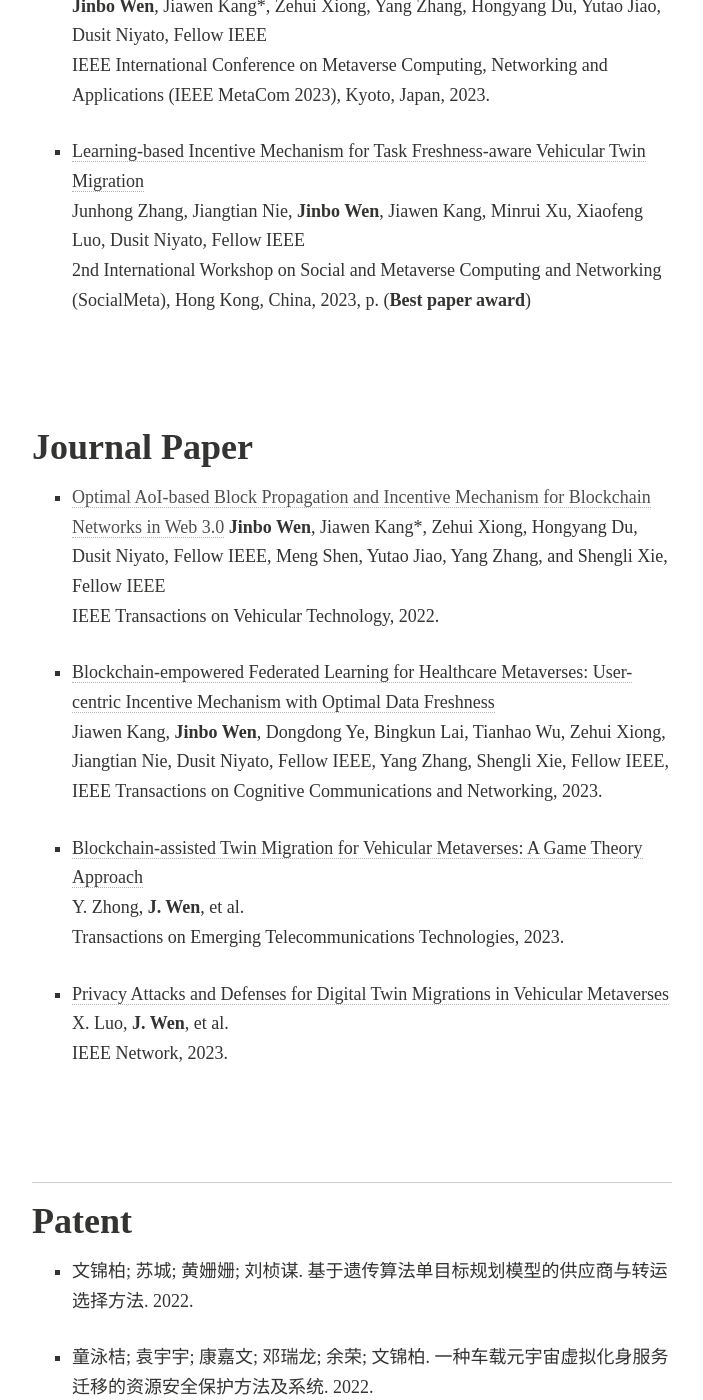
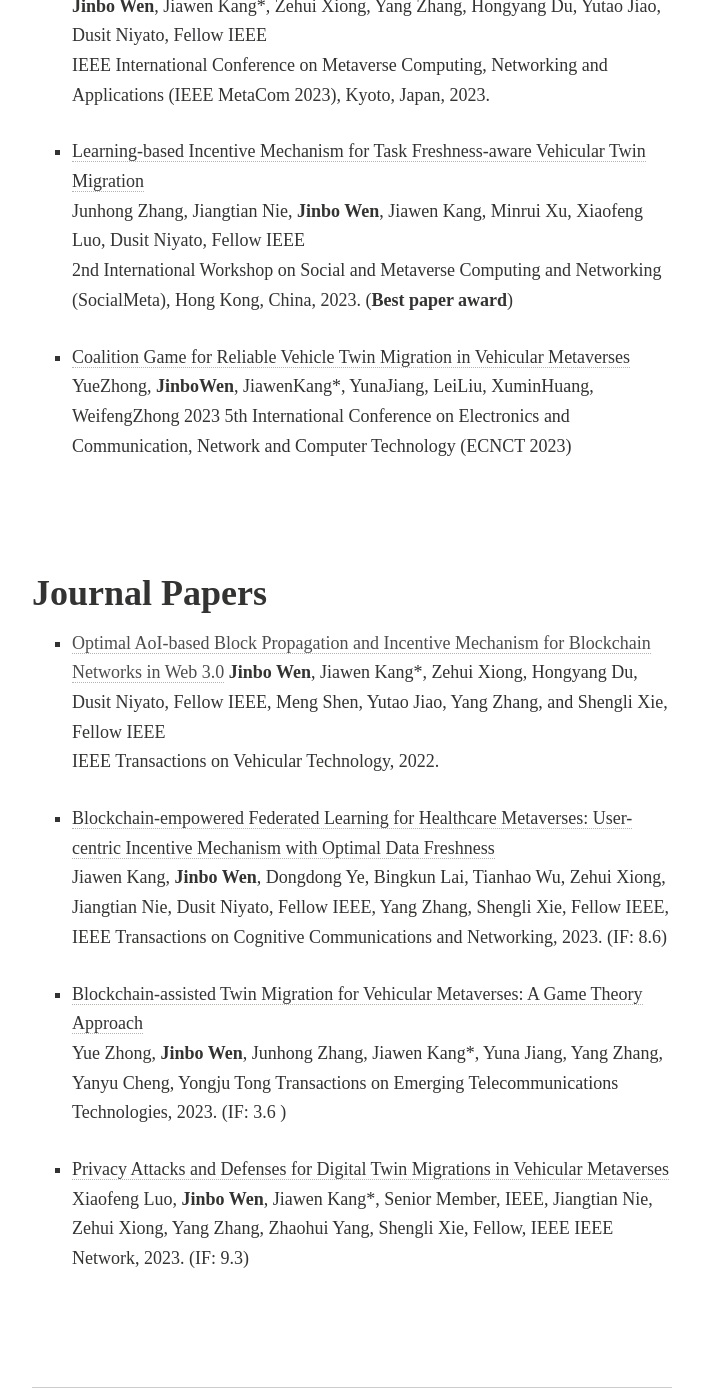
Before and after one commit to wenjinb/wenjinb.github.io, a Jekyll site: the page built from publications.md, in a window 1280 px wide and 1400 px high, scrolled down 640 px. Shown: the whole window, without its empty margins (288-991 px from the left). Built offline with Jekyll 4.4.1, drawn with Linux system fonts in a browser that asks for light colours; nearby versions of some CDN libraries; comment, search, counter and statistics services are not loaded; a style sheet for code colours, icons or effects is not loaded; some of the changed text lies outside the part shown.

Commit message:
Update publications.md

```diff
--- a/publications.md
+++ b/publications.md
@@ -22,40 +22,43 @@ IEEE International Conference on Metaverse Computing, Networking and Application
 
 - [Learning-based Incentive Mechanism for Task Freshness-aware Vehicular Twin Migration](https://www.researchgate.net/publication/373838163_Learning-based_Incentive_Mechanism_for_Task_Freshness-aware_Vehicular_Twin_Migration)
 Junhong Zhang, Jiangtian Nie, **Jinbo Wen**, Jiawen Kang, Minrui Xu, Xiaofeng Luo, Dusit Niyato, Fellow IEEE
-2nd International Workshop on Social and Metaverse Computing and Networking (SocialMeta), Hong Kong, China, 2023, p. (**Best paper award**)
+2nd International Workshop on Social and Metaverse Computing and Networking (SocialMeta), Hong Kong, China, 2023. (**Best paper award**)
+
+- [Coalition Game for Reliable Vehicle Twin Migration in Vehicular Metaverses](chrome-extension://efaidnbmnnnibpcajpcglclefindmkaj/https://www.researchgate.net/profile/Yue-Zhong-12/publication/372452163_Coalition_Game_for_Reliable_Vehicle_Twin_Migration_in_Vehicular_Metaverses/links/64b7f7978de7ed28baad884c/Coalition-Game-for-Reliable-Vehicle-Twin-Migration-in-Vehicular-Metaverses.pdf)
+YueZhong, **JinboWen**, JiawenKang*, YunaJiang, LeiLiu, XuminHuang, WeifengZhong
+2023 5th International Conference on Electronics and Communication, Network and Computer Technology (ECNCT 2023)
 
 <br>
   <br>
 
-## Journal Paper
+## Journal Papers
 
 - [Optimal AoI-based Block Propagation and Incentive Mechanism for Blockchain Networks in Web 3.0]()
 **Jinbo Wen**, Jiawen Kang*, Zehui Xiong, Hongyang Du, Dusit Niyato, Fellow IEEE, Meng Shen, Yutao Jiao, Yang Zhang, and Shengli Xie, Fellow IEEE
 IEEE Transactions on Vehicular Technology, 2022.
 
-- [Blockchain-empowered Federated Learning for Healthcare Metaverses: User-centric Incentive Mechanism with Optimal Data Freshness](https://www.researchgate.net/publication/370231848_Blockchain-empowered_Federated_Learning_for_Healthcare_Metaverses_User-centric_Incentive_Mechanism_with_Optimal_Data_Freshness)
+- [Blockchain-empowered Federated Learning for Healthcare Metaverses: User-centric Incentive Mechanism with Optimal Data Freshness](https://ieeexplore.ieee.org/abstract/document/10254627)
 Jiawen Kang, **Jinbo Wen**, Dongdong Ye, Bingkun Lai, Tianhao Wu, Zehui Xiong, Jiangtian Nie, Dusit Niyato, Fellow IEEE, Yang Zhang, Shengli Xie, Fellow IEEE,
-IEEE Transactions on Cognitive Communications and Networking, 2023.
+IEEE Transactions on Cognitive Communications and Networking, 2023. (IF: 8.6)
 
+- [Blockchain-assisted Twin Migration for Vehicular Metaverses: A Game Theory Approach](https://onlinelibrary.wiley.com/doi/full/10.1002/ett.4856?casa_token=MRKOLOrfenwAAAAA%3AM5xXakbGdb89Sxq9Lm3F2FcsDAUQvmA2PxYLwEFKSytPEyJzRZsdjRRbD7WmKKYIVZLyKg1tmAiiVuLy)
+Yue Zhong, **Jinbo Wen**, Junhong Zhang, Jiawen Kang*, Yuna Jiang, Yang Zhang, Yanyu Cheng, Yongju Tong
+Transactions on Emerging Telecommunications Technologies, 2023. (IF: 3.6 )
 
-- [Blockchain-assisted Twin Migration for Vehicular Metaverses: A Game Theory Approach](https://www.researchgate.net/publication/373522583_Blockchain-assisted_Twin_Migration_for_Vehicular_Metaverses_A_Game_Theory_Approach)
-Y. Zhong, **J. Wen**, et al.
-Transactions on Emerging Telecommunications Technologies, 2023.
-
-- [Privacy Attacks and Defenses for Digital Twin Migrations in Vehicular Metaverses](https://www.researchgate.net/publication/373565778_Privacy_Attacks_and_Defenses_for_Digital_Twin_Migrations_in_Vehicular_Metaverses?_tp=eyJjb250ZXh0Ijp7ImZpcnN0UGFnZSI6InByb2ZpbGUiLCJwYWdlIjoicHJvZmlsZSJ9fQ)
-X. Luo, **J. Wen**, et al.
-IEEE Network, 2023.
+- [Privacy Attacks and Defenses for Digital Twin Migrations in Vehicular Metaverses](https://ieeexplore.ieee.org/abstract/document/10269659)
+Xiaofeng Luo, **Jinbo Wen**, Jiawen Kang*, Senior Member, IEEE, Jiangtian Nie, Zehui Xiong, Yang Zhang, Zhaohui Yang, Shengli Xie, Fellow, IEEE
+IEEE Network, 2023. (IF: 9.3)
 
 <br>
   <br>
 
 ---
 
-## Patent
+## Patents
 
-- 文锦柏; 苏城; 黄姗姗; 刘桢谋. 基于遗传算法单目标规划模型的供应商与转运选择方法. 2022.
-
-- 童泳桔; 袁宇宇; 康嘉文; 邓瑞龙; 余荣; 文锦柏. 一种车载元宇宙虚拟化身服务迁移的资源安全保护方法及系统. 2022.
+- **文锦柏**; 苏城; 黄姗姗; 刘桢谋. 基于遗传算法单目标规划模型的供应商与转运选择方法. 2022. (已受理)
+-
+- 童泳桔; 袁宇宇; 康嘉文; 邓瑞龙; 余荣; **文锦柏**. 一种车载元宇宙虚拟化身服务迁移的资源安全保护方法及系统. 2023. (已授权)
 
 <br>
   <br>
```
